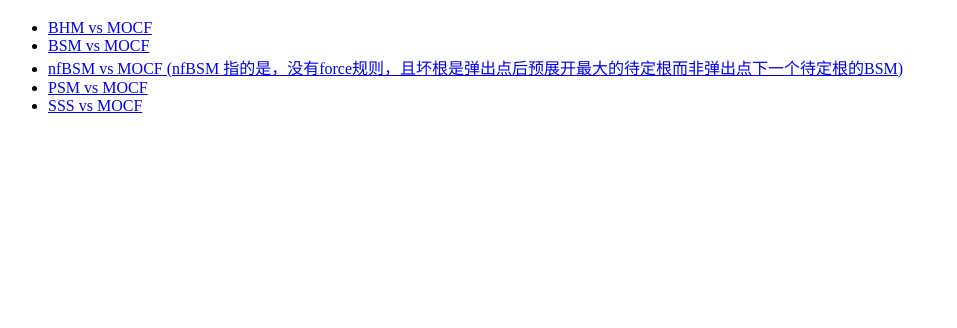
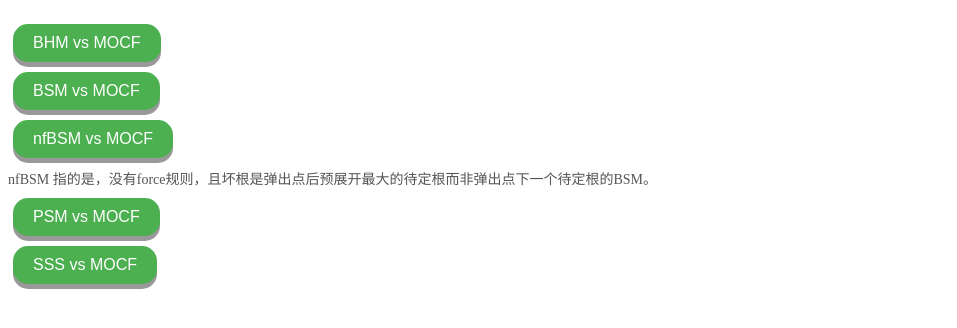
Before and after one commit to sudden-analyse/sudden-analyse.github.io, a plain HTML site: page index.html in a window 1280 px wide. Shown: the part 70-398 px from the top of the page, without its empty margins (0-957 px from the left). Drawn offline with Linux system fonts and the light colour scheme.

Commit message:
Add files via upload

```diff
--- a/index.html
+++ b/index.html
@@ -3,16 +3,53 @@
 <head>
     <meta charset="UTF-8">
     <meta name="viewport" content="width=device-width, initial-scale=1.0">
-    <title>五个链接</title>
+    <title>急急王国</title>
+    <style>
+        .button {
+            display: inline-block;
+            padding: 10px 20px;
+            margin: 5px;
+            font-size: 16px;
+            cursor: pointer;
+            text-align: center;
+            text-decoration: none;
+            outline: none;
+            color: #fff;
+            background-color: #4CAF50;
+            border: none;
+            border-radius: 15px;
+            box-shadow: 0 5px #999;
+        }
+
+        .button:hover {background-color: #3e8e41}
+
+        .button:active {
+            background-color: #3e8e41;
+            box-shadow: 0 2px #666;
+            transform: translateY(4px);
+        }
+
+        .comment {
+            margin: 5px 0;
+            font-size: 14px;
+            color: #555;
+        }
+    </style>
 </head>
 <body>
     <h1>欢迎访问我的页面，下面是一些我对一些急记号的分析：</h1>
-    <ul>
-        <li><a href="html/BHM.html" target="_blank">BHM vs MOCF</a></li>
-        <li><a href="html/BSM.html" target="_blank">BSM vs MOCF</a></li>
-        <li><a href="html/nfBSM.html" target="_blank">nfBSM vs MOCF       (nfBSM 指的是，没有force规则，且坏根是弹出点后预展开最大的待定根而非弹出点下一个待定根的BSM)</a></li>
-        <li><a href="html/PSM.html" target="_blank">PSM vs MOCF</a></li>
-        <li><a href="html/SSS.html" target="_blank">SSS vs MOCF</a></li>
-    </ul>
+    <div>
+        <a href="html/BHM.html" target="_blank"><button class="button">BHM vs MOCF</button></a>
+    </div>
+    <div> </div>
+        <a href="html/BSM.html" target="_blank"><button class="button">BSM vs MOCF</button></a>
+    <div> </div>
+        <a href="html/nfBSM.html" target="_blank"><button class="button">nfBSM vs MOCF</button></a>
+        <p class="comment">nfBSM 指的是，没有force规则，且坏根是弹出点后预展开最大的待定根而非弹出点下一个待定根的BSM。</p>
+    <div> </div>
+        <a href="html/PSM.html" target="_blank"><button class="button">PSM vs MOCF</button></a>
+    <div> </div>
+        <a href="html/SSS.html" target="_blank"><button class="button">SSS vs MOCF</button></a>
+    </div>
 </body>
 </html>
```
